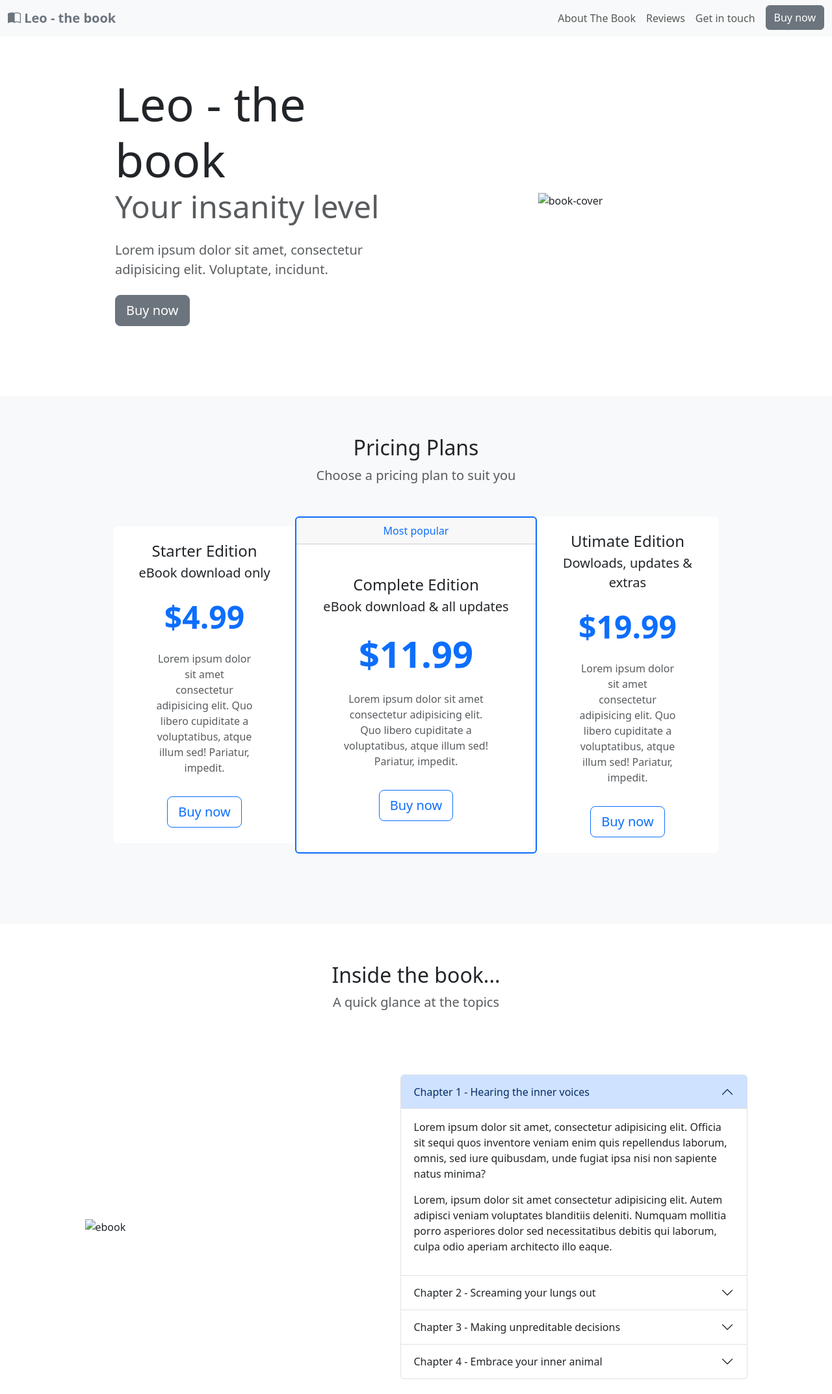
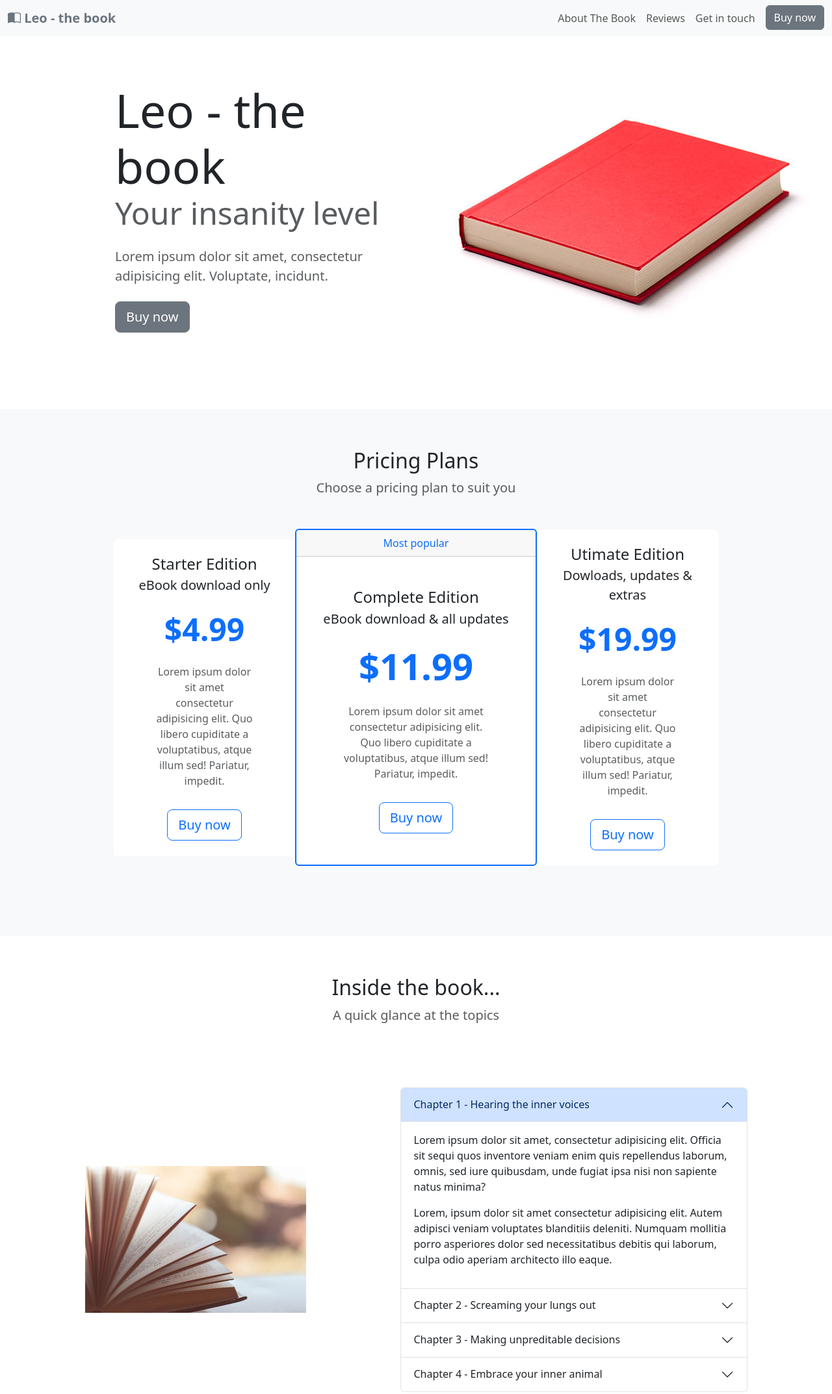
Before and after one commit to Riteshk64/bootstrap-sample-website, a plain HTML site: page index.html in a window 1280 px wide. Shown: the top 2146 px of the page at 65% size. Drawn offline with nearby package versions, Linux system fonts and the light colour scheme; the site is published under a folder, as on GitHub Pages, so addresses that start at the root find nothing.

Commit message:
Update index.html

```diff
--- a/index.html
+++ b/index.html
@@ -82,7 +82,7 @@
           </div>
           <div class="col-md-5 text-center d-none d-md-block">
             <span class="tt" data-bs-placement="bottom" title="Leo book Cover">
-              <img src="/assets/book2.jpeg" alt="book-cover" />
+              <img src="./assets/book2.jpeg" alt="book-cover" />
             </span>
           </div>
         </div>
@@ -166,7 +166,7 @@
 
         <div class="row my-5 g-5 justify-content-around align-items-center">
           <div class="col-6 col-lg-4">
-            <img src="/assets/book3.png" alt="ebook" class="img-fluid" />
+            <img src="./assets/book3.png" alt="ebook" class="img-fluid" />
           </div>
 
           <div class="col-lg-6">
```
